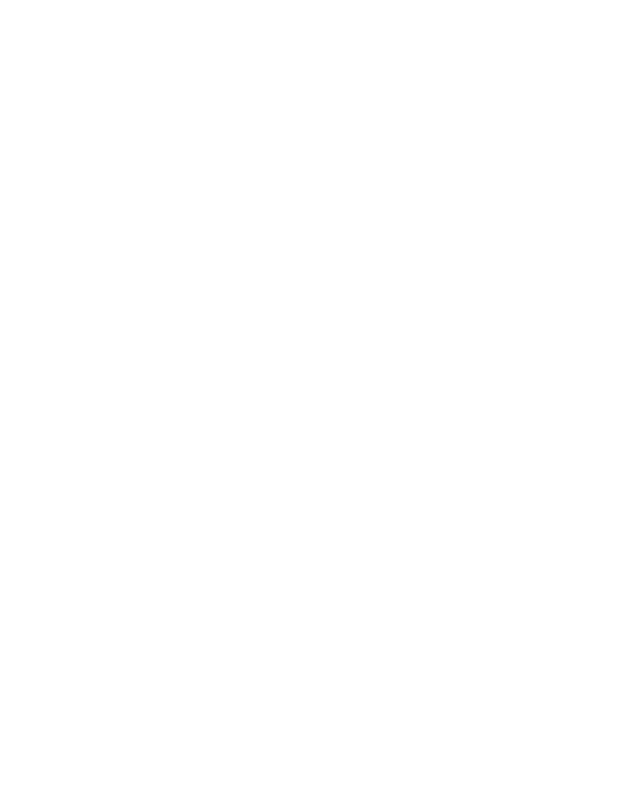
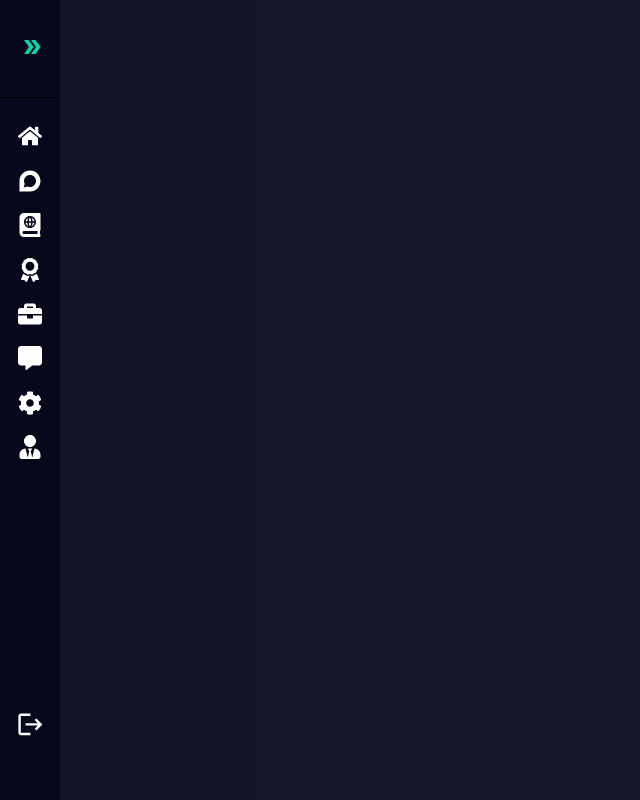
Before and after one commit to S2ATech/bpro, a plain HTML site: page index.html in a window 1280 px wide. Shown: the whole page, without its empty margins (0-640 px from the left). Drawn offline with Linux system fonts and the light colour scheme; the site is published under a folder, as on GitHub Pages, so addresses that start at the root find nothing; a web font is replaced by a local one.

Commit message:
Update index.html

```diff
--- a/index.html
+++ b/index.html
@@ -1 +1 @@
-<!doctype html><html lang="en"><head><meta charset="UTF-8"><meta http-equiv="X-UA-Compatible" content="IE=edge"><meta name="viewport" content="width=device-width,initial-scale=1"><title>Document</title><script defer="defer" src="/static/js/main.9f4070d6.js"></script><link href="/static/css/main.7ae2f59e.css" rel="stylesheet"></head><body><div id="root"></div></body></html>
+<!doctype html><html lang="en"><head><meta charset="UTF-8"><meta http-equiv="X-UA-Compatible" content="IE=edge"><meta name="viewport" content="width=device-width,initial-scale=1"><title>Bpro</title><script defer="defer" src="bpro/static/js/main.9f4070d6.js"></script><link href="bpro/static/css/main.7ae2f59e.css" rel="stylesheet"></head><body><div id="root"></div></body></html>
```
